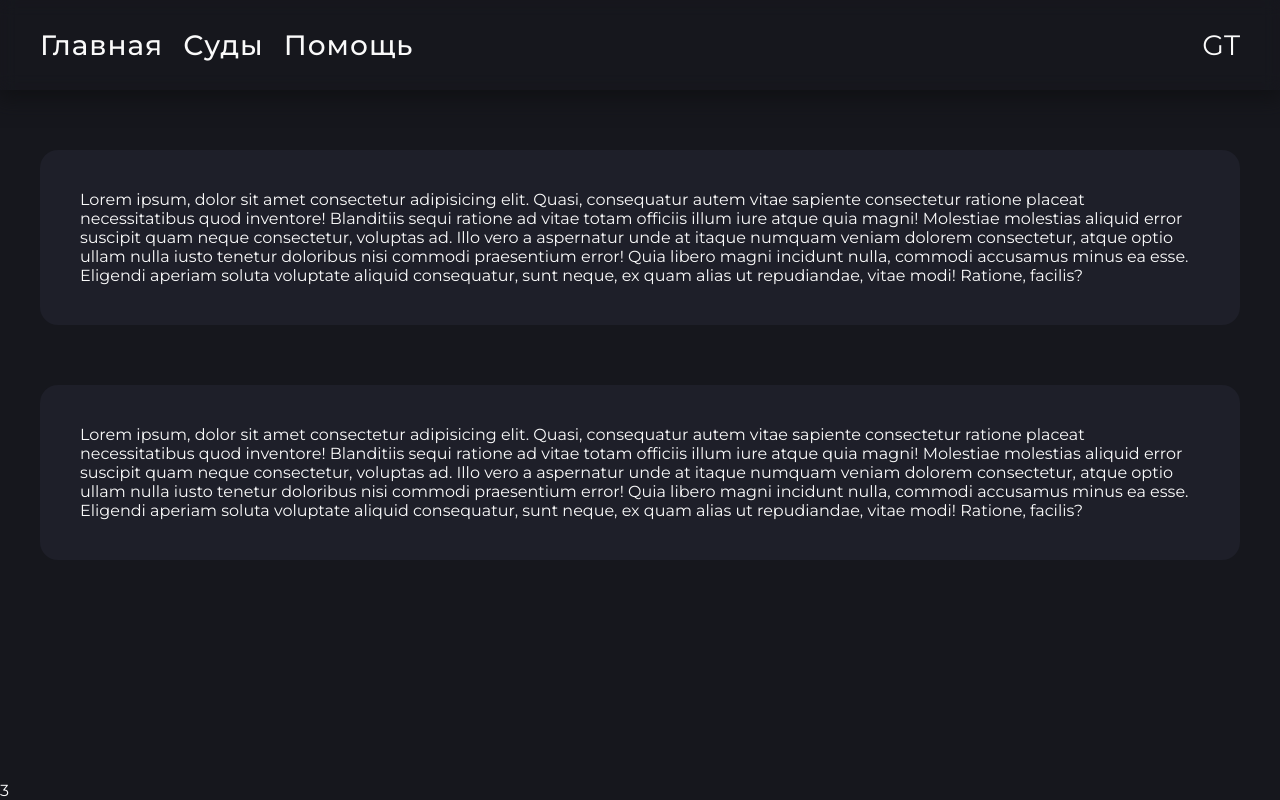
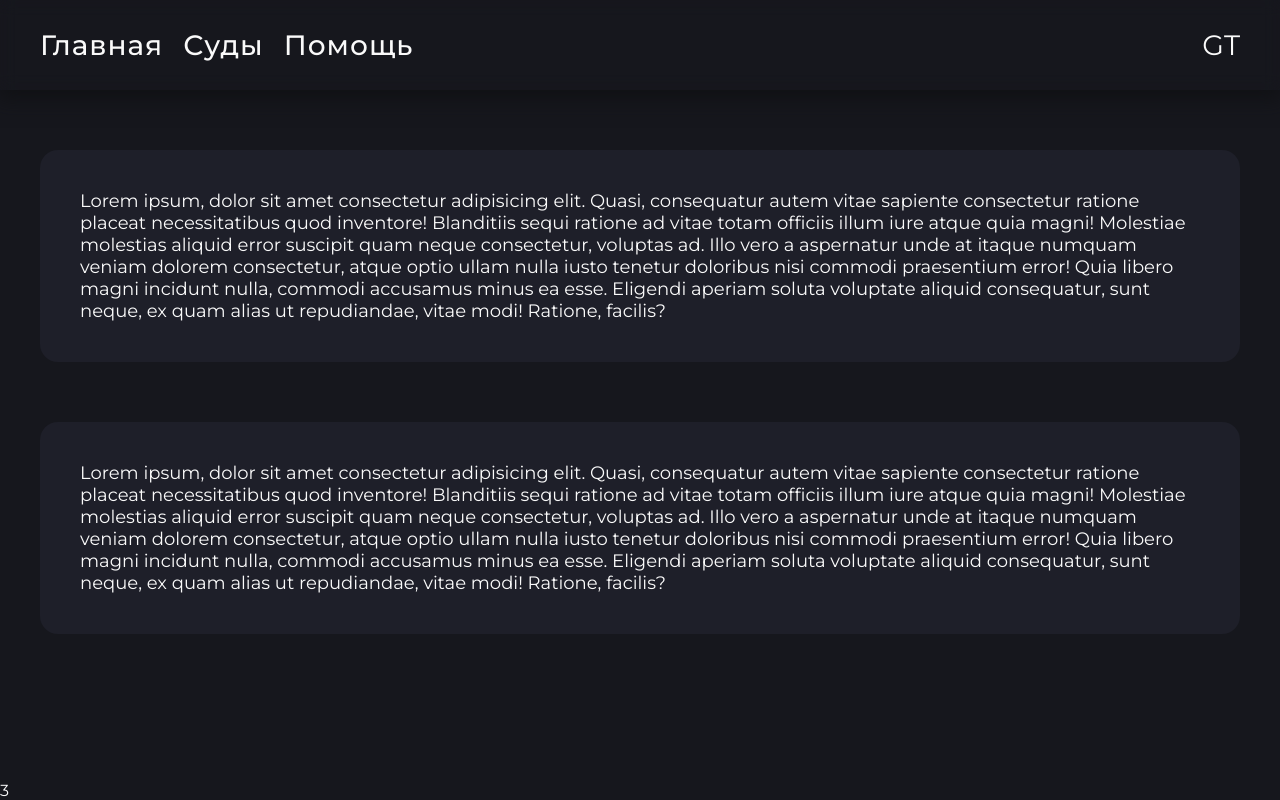
Before and after one commit to gldaniil/court-parser-frontend, a React (Vite) app: page / in a window 1280 px wide. Built offline with nearby package versions, Linux system fonts and the light colour scheme.

Commit message:
Тестирую стиль блоков контента

```diff
--- a/src/assets/_mixins.scss
+++ b/src/assets/_mixins.scss
@@ -5,5 +5,12 @@
 @mixin container-main {
   border-radius: 18px;
   padding: 40px;
+  font-size: 18px;
   background-color: $gray-dark;
+  transition: all 0.5s ease-in-out;
+  &:hover {
+    max-width: $max-width + 20px;
+    padding: 50px;
+    box-shadow: 0 0 25px 0px $primary-hover;
+  }
 }
```
